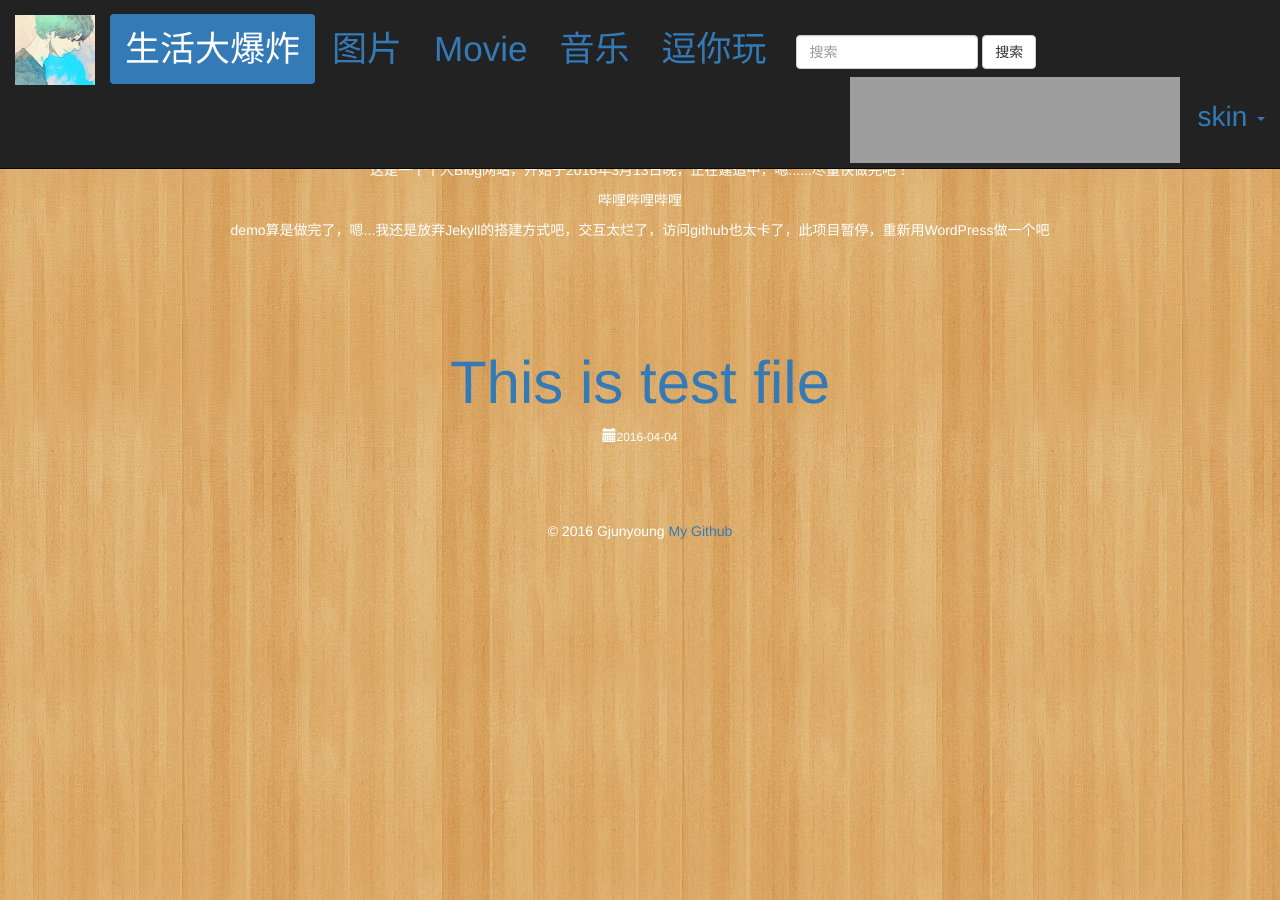
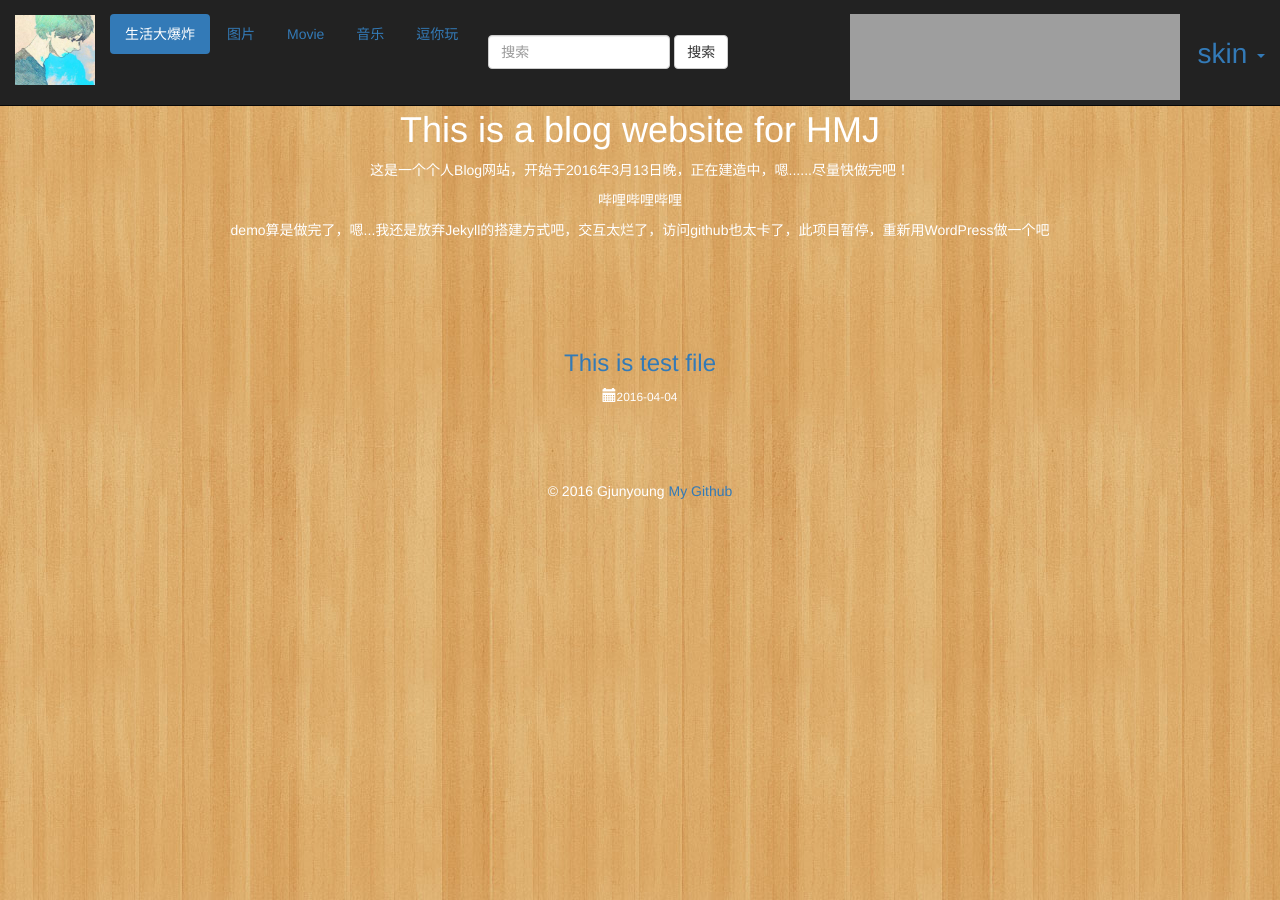
Before and after one commit to gjunyoung/blog-for-someone, a Jekyll site: the page built from index.html, in a window 1280 px wide. Built offline with Jekyll 4.4.1, drawn with Linux system fonts in a browser that asks for light colours; grey boxes are pictures that could not be loaded.

Commit message:
Update mycss.css

```diff
--- a/css/mycss.css
+++ b/css/mycss.css
@@ -24,9 +24,9 @@
     font-family: 'microsoft yahei' ,Arial,sans-serif;
 }
 
-a{
-    font-size : 2.5em;
-}
+/*a{*/
+/*    font-size : 2.5em;*/
+/*}*/
 
 .modal-dialog {
     margin: 200px auto;
```
